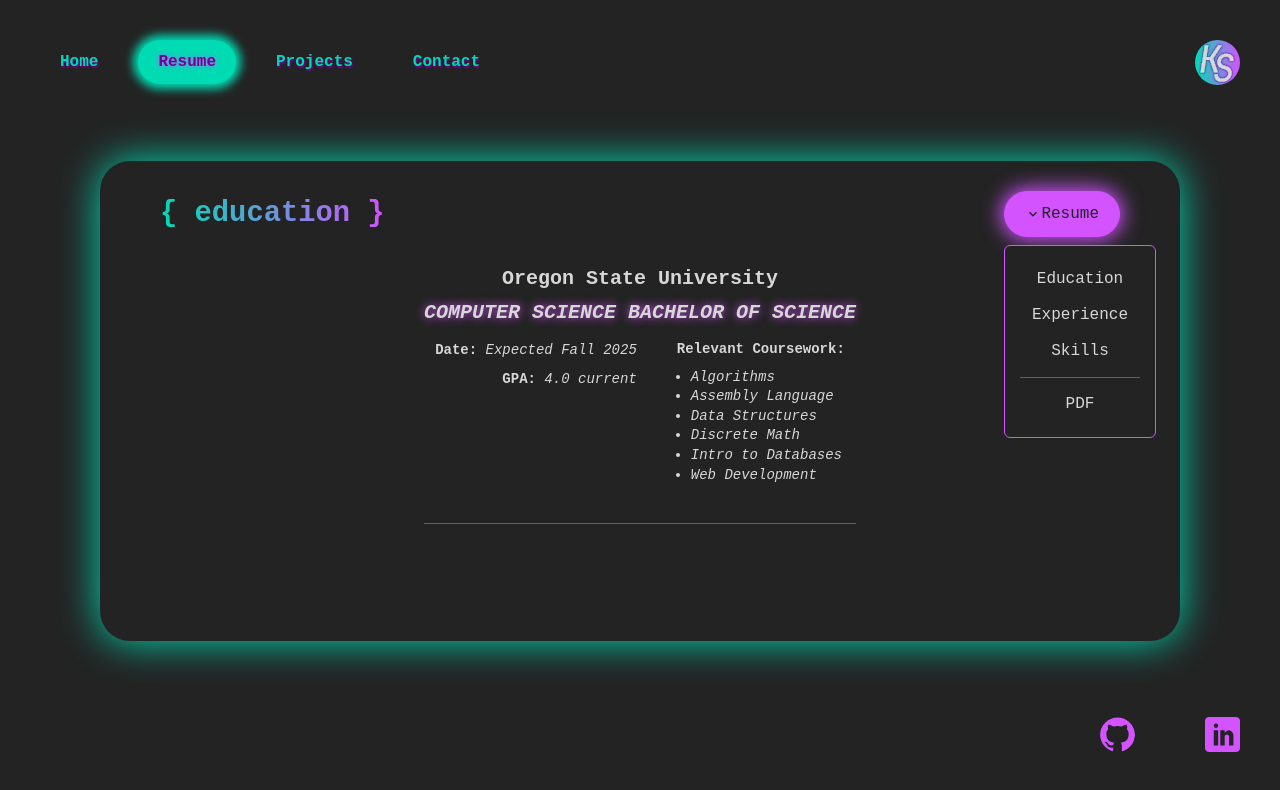
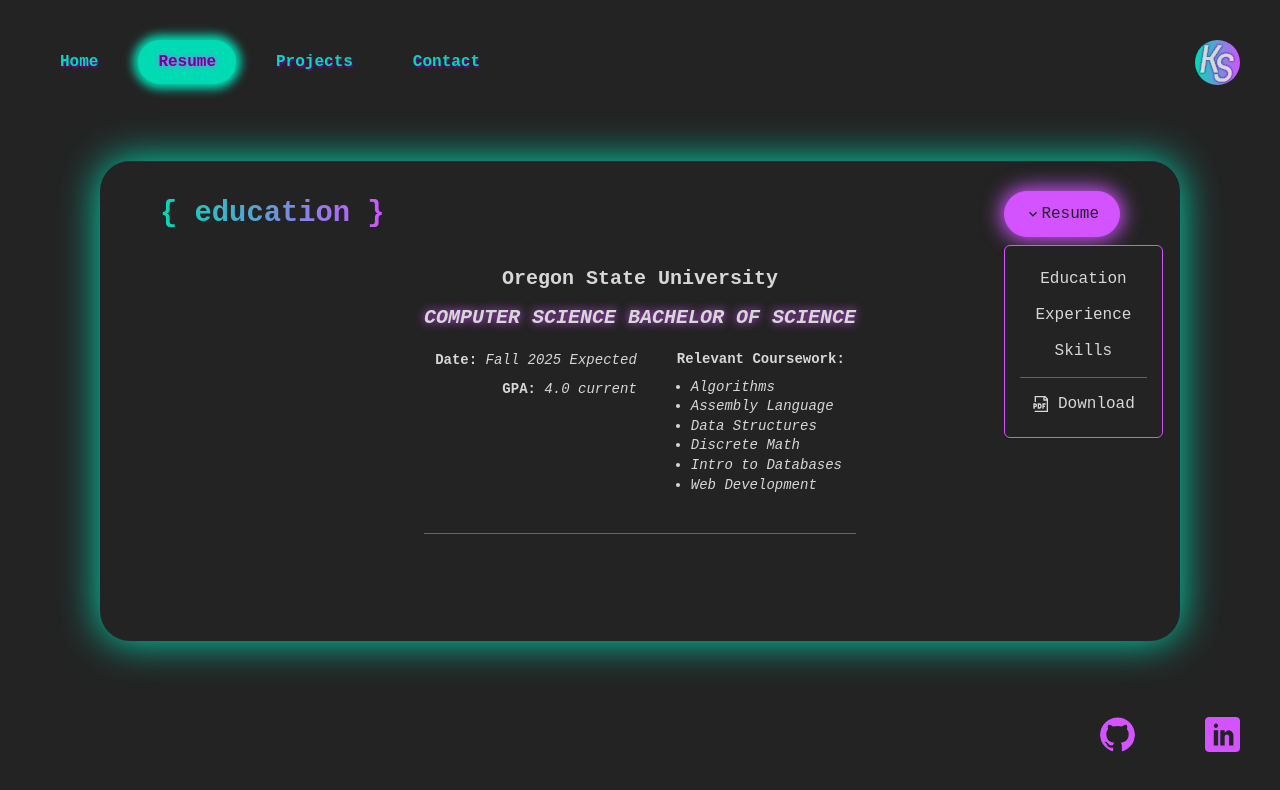
Before and after one commit to SandKat214/Portfolio-Resume, a React (Vite) app in the folder portfolio-site/: page /resume in a window 1280 px wide. Both pictures are taken after a click on the button "Resume". Shown: the top 790 px of the page. Built offline with nearby package versions, Linux system fonts and the light colour scheme.

Commit message:
added experience and skills content

```diff
--- a/portfolio-site/src/components/Education.jsx
+++ b/portfolio-site/src/components/Education.jsx
@@ -14,8 +14,8 @@ const Education = ({ items }) => {
     const stackItems = items.map((item, index) => {
         return(
             <VStack key={index}>
-                <VStack align='center' gap='15px' pb='30px'>
-                    <VStack gap='10px' textAlign='center'>
+                <VStack align='center' gap='20px' pb='30px'>
+                    <VStack gap='15px' textAlign='center'>
                         <Heading as='h2' color='foreground' size='md'>
                             {item.school}
                         </Heading>
@@ -23,7 +23,14 @@ const Education = ({ items }) => {
                             {item.degree}
                         </Heading>
                     </VStack>
-                    <Flex direction={['column', 'row']} fontSize='14px' fontStyle='italic' fontWeight='100' gap={['15px', '40px']} align='flex-start'>
+                    <Flex
+                        direction={['column', 'row']}
+                        fontSize='14px'
+                        fontStyle='italic'
+                        fontWeight='100'
+                        gap={['15px', '40px']}
+                        align='flex-start'
+                    >
                         <VStack justify={['center']} align={['center', 'flex-end']} textAlign={['center', 'right']}>
                             <Text>
                                 <Text as='span' fontStyle='normal' fontWeight='bold'>Date:</Text>
@@ -53,11 +60,10 @@ const Education = ({ items }) => {
 
     return (
         <VStack
-            minChildWidth='fit-content'
-            px='60px'
+            px={['15px', '60px']}
             spacing='40px'
             overflowY='auto'
-            scrollBarColor='secondary.100'
+            maxW='650px'
         >
             {stackItems}
         </VStack>
--- a/portfolio-site/src/components/Experience.jsx
+++ b/portfolio-site/src/components/Experience.jsx
@@ -1,8 +1,60 @@
-import { Text } from "@chakra-ui/react";
+/* eslint-disable react/prop-types */
+import {
+    Divider,
+    Heading,
+    ListItem,
+    Text,
+    UnorderedList,
+    VStack
+} from "@chakra-ui/react";
 
-const Experience = () => {
+const Experience = ({ items }) => {
+
+    const stackItems = items.map((item, index) => {
+        return(
+            <VStack key={index} >
+                <VStack align='center' gap='20px' pb='30px'>
+                    <VStack gap='15px' textAlign='center'>
+                        <Heading as='h2' size='md' variant='halo'>
+                            {item.title}
+                        </Heading>
+                        <Heading as='h3' size='md'>
+                            {item.company}
+                        </Heading>
+                    </VStack>
+                    <VStack
+                        fontSize='14px'
+                        fontStyle='italic'
+                        fontWeight='100'
+                        gap='20px'
+                        lineHeight='1.5em'
+                    >
+                        <Text as='span' fontStyle='normal' fontWeight='bold'>
+                            {item.start + " - " + item.end}
+                        </Text>
+                        <UnorderedList>
+                            {item.bullets.map((bullet, index) => {
+                                return(
+                                    <ListItem key={index}>{bullet}</ListItem>
+                                )
+                            })}
+                        </UnorderedList>
+                    </VStack>
+                </VStack>
+                <Divider borderColor='secondary.100' />
+            </VStack>
+        )
+    })
+
     return (
-        <Text>Experience Page</Text>
+        <VStack
+            px={['15px', '60px']}
+            spacing='40px'
+            overflowY='auto'
+            maxW='650px'
+        >
+            {stackItems}
+        </VStack>
     );
 }
 
--- a/portfolio-site/src/components/LocalNav.jsx
+++ b/portfolio-site/src/components/LocalNav.jsx
@@ -1,7 +1,8 @@
 /* eslint-disable react/prop-types */
-import { Flex, Heading, Menu, MenuButton, MenuDivider, MenuItem, MenuList } from "@chakra-ui/react";
+import { Flex, Heading, Icon, Menu, MenuButton, MenuDivider, MenuItem, MenuList, Text } from "@chakra-ui/react";
 import { ChevronDownIcon } from "@chakra-ui/icons";
 import { useRef, useState } from "react";
+import { GrDocumentPdf } from "react-icons/gr";
 
 const LocalNav = ({ page, setRoute, isLrgScreen }) => {
     const [heading, setHeading] = useState(Object.keys(page)[1])
@@ -43,7 +44,15 @@ const LocalNav = ({ page, setRoute, isLrgScreen }) => {
                 <MenuList>
                     {menuItems}
                     <MenuDivider />
-                    <MenuItem as='a' href='/public/files/resume.pdf' download='KSandeen-resume'>PDF</MenuItem>
+                    <MenuItem
+                        as='a'
+                        href='/public/files/resume.pdf'
+                        download='KSandeen-resume'
+                        gap='10px'
+                    >
+                        <Icon as={GrDocumentPdf} />
+                        <Text>Download</Text>
+                    </MenuItem>
                 </MenuList>
             </Menu>
 
--- a/portfolio-site/src/components/Skills.jsx
+++ b/portfolio-site/src/components/Skills.jsx
@@ -1,8 +1,70 @@
-import { Text } from "@chakra-ui/react";
+/* eslint-disable react/prop-types */
+import { Flex, Heading, Icon, Link, VStack } from "@chakra-ui/react";
+import { Link as RRLink } from "react-router-dom";
 
-const Skills = () => {
+const CustomLink = ({ path, label }) => {
     return (
-        <Text>Skills Page</Text>
+        <Link as={RRLink} to={path} isExternal>
+            {label}
+        </Link>
+    )
+}
+
+const Skills = ({ items }) => {
+    const sectionItems = (section) => {
+        return(
+            items[section].map((item) => {
+                return(
+                    <CustomLink
+                        key={item.name}
+                        path={item.url}
+                        label={
+                            <Icon
+                                as={item.icon}
+                                variant='skillLink'
+                            />
+                        }
+                    />
+                )
+            })
+        )
+    }
+
+
+    return (
+        <VStack
+            spacing='15px'
+            w='fit-content'
+            px={['15px', '60px']}
+            overflowY='auto'
+            maxW='650px'
+            align='flex-start'
+        >
+            <VStack spacing='15px' align='flex-start'>
+                <Heading as='h2' size='sm' variant='halo'>Languages:</Heading>
+                <Flex gap={['15px', '20px', '40px']} wrap='wrap'>
+                    {sectionItems('languages')}
+                </Flex>
+            </VStack>
+            <VStack spacing='15px' align='flex-start'>
+                <Heading as='h2' size='sm' variant='halo'>Libraries / Frameworks:</Heading>
+                <Flex gap={['15px', '20px', '40px']} wrap='wrap'>
+                    {sectionItems('libraries')}
+                </Flex>
+            </VStack>
+            <VStack spacing='15px' align='flex-start'>
+                <Heading as='h2' size='sm' variant='halo'>Tools / Platforms:</Heading>
+                <Flex gap={['15px', '20px', '40px']} wrap='wrap'>
+                    {sectionItems('platforms')}
+                </Flex>
+            </VStack>
+            <VStack spacing='15px' align='flex-start'>
+                <Heading as='h2' size='sm' variant='halo'>Databases:</Heading>
+                <Flex gap={['15px', '20px', '40px']} wrap='wrap'>
+                    {sectionItems('databases')}
+                </Flex>
+            </VStack>
+        </VStack>
     );
 }
 
--- a/portfolio-site/src/pages/Resume.jsx
+++ b/portfolio-site/src/pages/Resume.jsx
@@ -34,8 +34,8 @@ const Resume = () => {
             >
                 <LocalNav page={resume} setRoute={setSection} isLrgScreen={isLrgScreen} />
                 {(section === resume.education) && <Education items={resume.education} />}
-                {(section === resume.experience) && <Experience />}
-                {(section === resume.skills) && <Skills />}
+                {(section === resume.experience) && <Experience items={resume.experience} />}
+                {(section === resume.skills) && <Skills items={resume.skills} />}
             </VStack>
         </Container>
     )
--- a/portfolio-site/src/utils/content.js
+++ b/portfolio-site/src/utils/content.js
@@ -53,7 +53,7 @@ export const resume = {
         new Education(
             'Oregon State University',
             'Computer Science Bachelor of Science',
-            'Expected Fall 2025',
+            'Fall 2025 Expected',
             '4.0 current',
             [
                 'Algorithms',
--- a/portfolio-site/src/utils/theme.js
+++ b/portfolio-site/src/utils/theme.js
@@ -32,10 +32,10 @@ const theme = extendTheme({
                 width: '3px',
             },
             '::-webkit-scrollbar-track': {
-                background: 'secondary.900',
+                background: 'primary.100',
             },
             '::-webkit-scrollbar-thumb': {
-                bgColor: 'secondary.100',
+                bgColor: 'secondary.900',
             },
         },
     },
@@ -113,6 +113,20 @@ const theme = extendTheme({
                         transform: 'scale(0.96)',
                     },
                 },
+                'skillLink': {
+                    color: 'secondary.100',
+                    p: '4px',
+                    borderRadius: '4px',
+                    boxSize: '40px',
+                    _hover: {
+                        color: 'background',
+                        bg: 'primary.100',
+                        boxShadow: '0 0 20px #00DBB4',
+                    },
+                    _active: {
+                        transform: 'scale(0.96)',
+                    },
+                }
             },
         },
 
```
